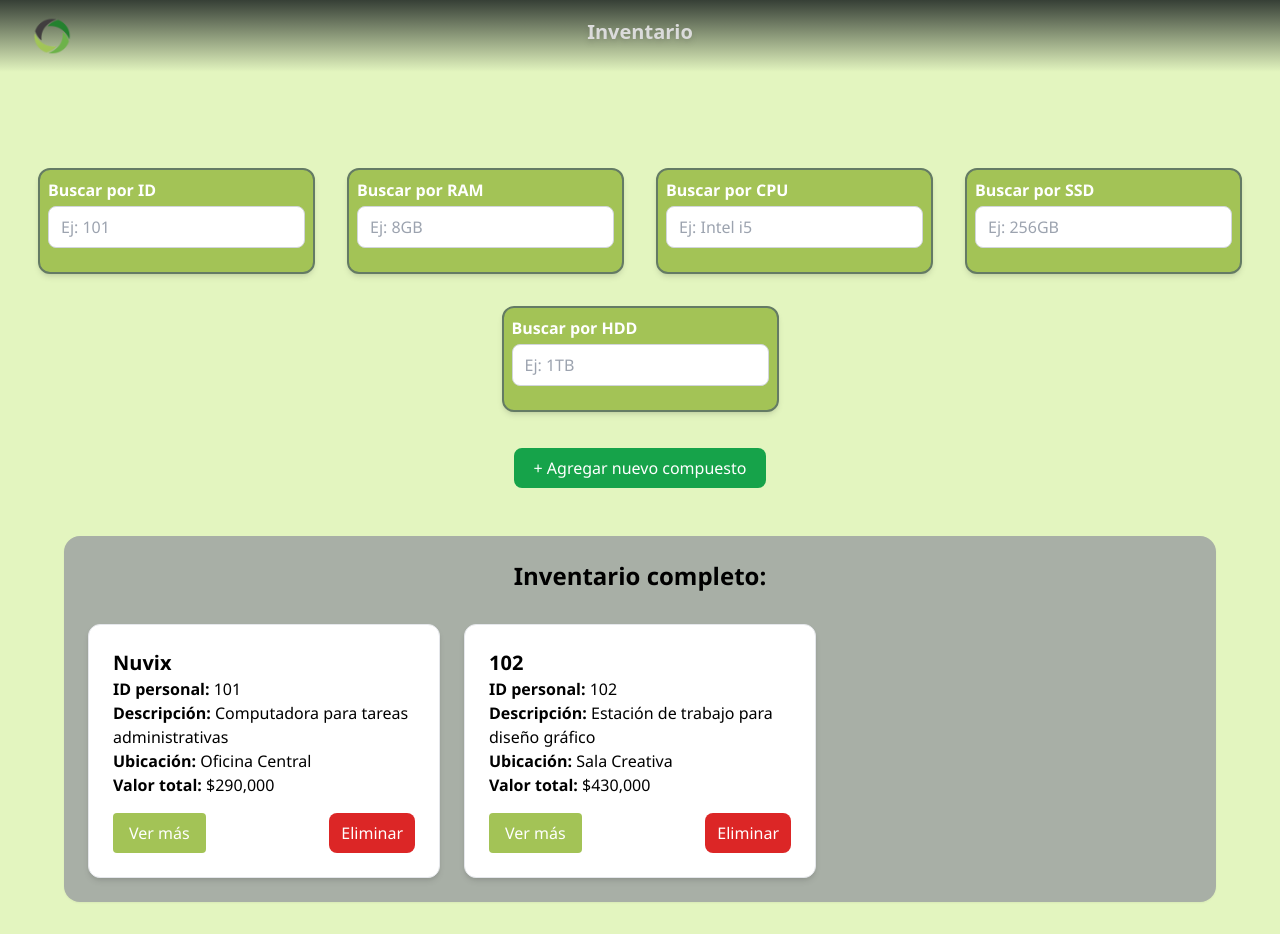
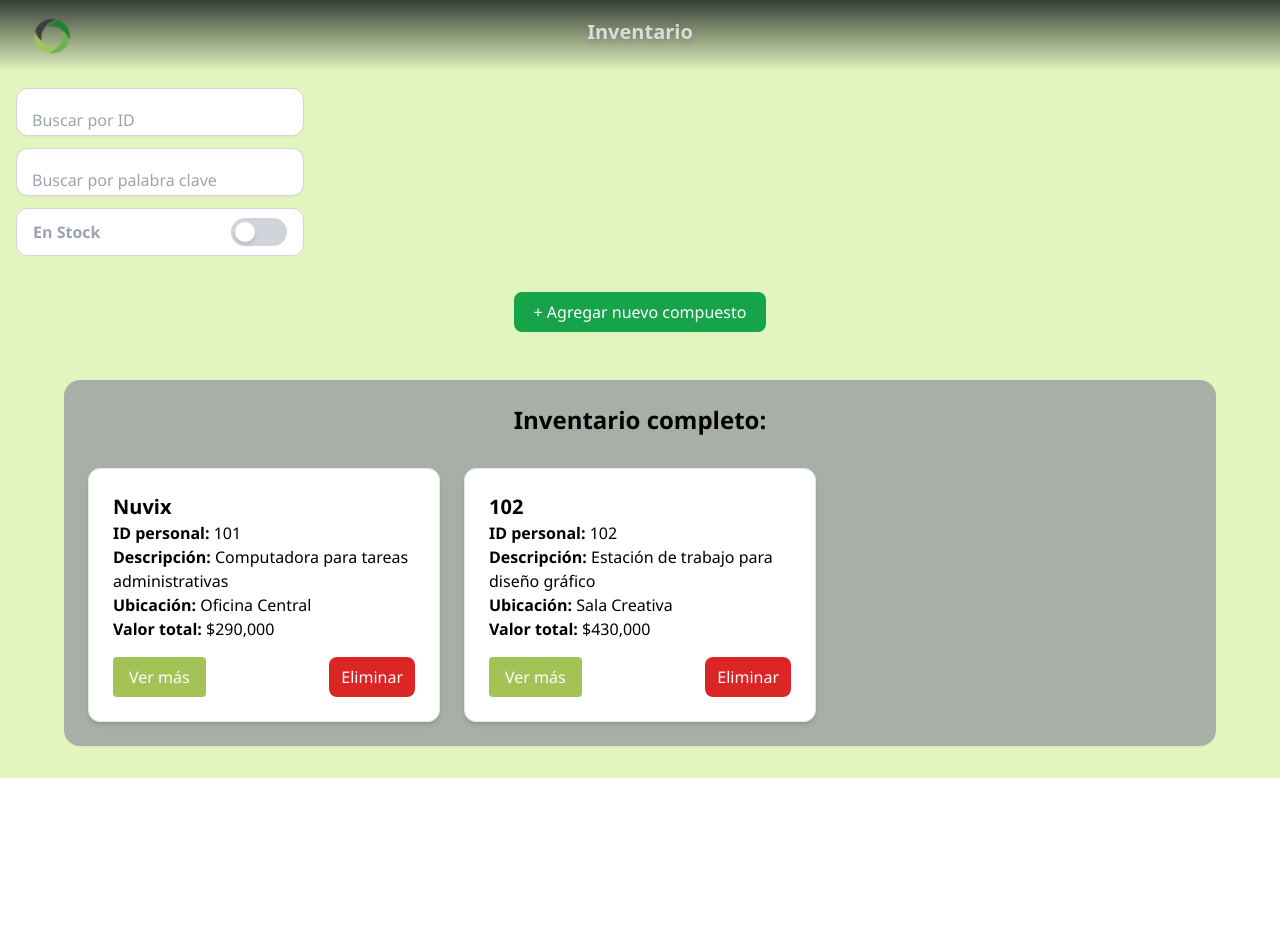
Before and after one commit to Milialvarez/inventory-manager, an Angular app in the folder inventory-front/: page /inventario in a window 1280 px wide. After the commit the page ends 800 px from the top, so only its background shows below. Built offline with nearby package versions, Linux system fonts and the light colour scheme.

Commit message:
refactorizo los filtros y su disposición y añado filtro toggle de stock

```diff
--- a/inventory-front/src/app/filter-panel/filter-panel.component.html
+++ b/inventory-front/src/app/filter-panel/filter-panel.component.html
@@ -1,51 +1,28 @@
-<div class="flex flex-wrap justify-center items-center gap-8 pt-24">
-  <div class="bg-primary p-2 rounded-xl shadow-md border-2 border-secondary_dark">
-    <app-inventory-filters
-      label="Buscar por ID"
-      placeholder="Ej: 101"
-      filterKey="id"
-      [value]="filters['id']"
-      (valueChange)="handleFilterChange($event)">
-    </app-inventory-filters>
-  </div>
+<div class="flex flex-col items-start gap-3 pt-4 ml-4">
+  <app-inventory-filters
+  label="Buscar por ID"
+  placeholder="Ej: 101"
+  [filterKey]="'id'"
+  [value]="filters['id']?.toString() || ''"
+  (valueChange)="handleFilterChange($event)"
+></app-inventory-filters>
 
-  <div class="bg-primary p-2 rounded-xl shadow-md border-2 border-secondary_dark">
-    <app-inventory-filters
-      label="Buscar por RAM"
-      placeholder="Ej: 8GB"
-      filterKey="ram"
-      [value]="filters['ram']"
-      (valueChange)="handleFilterChange($event)">
-    </app-inventory-filters>
-  </div>
 
-  <div class="bg-primary p-2 rounded-xl shadow-md border-2 border-secondary_dark">
-    <app-inventory-filters
-      label="Buscar por CPU"
-      placeholder="Ej: Intel i5"
-      filterKey="cpu"
-      [value]="filters['cpu']"
-      (valueChange)="handleFilterChange($event)">
-    </app-inventory-filters>
-  </div>
 
-  <div class="bg-primary p-2 rounded-xl shadow-md border-2 border-secondary_dark">
-    <app-inventory-filters
-      label="Buscar por SSD"
-      placeholder="Ej: 256GB"
-      filterKey="ssd"
-      [value]="filters['ssd']"
-      (valueChange)="handleFilterChange($event)">
-    </app-inventory-filters>
-  </div>
+<app-inventory-filters
+  label="Buscar por palabra clave"
+  placeholder="Ej: CPU, RAM, SSD"
+  [filterKey]="'descripcion'"
+  [value]="filters['descripcion']?.toString() || ''"
+  (valueChange)="handleFilterChange($event)"
+></app-inventory-filters>
 
-  <div class="bg-primary p-2 rounded-xl shadow-md border-2 border-secondary_dark">
-    <app-inventory-filters
-      label="Buscar por HDD"
-      placeholder="Ej: 1TB"
-      filterKey="hdd"
-      [value]="filters['hdd']"
-      (valueChange)="handleFilterChange($event)">
-    </app-inventory-filters>
-  </div>
+
+
+ <app-inventory-toggle-filter
+  [value]="!!filters['stock']"
+  (valueChange)="handleFilterChange({ key: 'stock', value: $event })"
+></app-inventory-toggle-filter>
+
+
 </div>
--- a/inventory-front/src/app/filter-panel/filter-panel.component.ts
+++ b/inventory-front/src/app/filter-panel/filter-panel.component.ts
@@ -1,24 +1,36 @@
 import { Component } from '@angular/core';
 import { InventoryFiltersComponent } from "../inventory-filters/inventory-filters.component";
+import { InventoryToggleFilterComponent } from "../inventory-toggle-filter/inventory-toggle-filter.component";
 
 @Component({
   selector: 'app-filter-panel',
-  imports: [InventoryFiltersComponent],
+  imports: [InventoryFiltersComponent, InventoryToggleFilterComponent],
   templateUrl: './filter-panel.component.html',
   styleUrl: './filter-panel.component.scss'
 })
 export class FilterPanelComponent {
-  filters: { [key: string]: string } = {
+ filters: { [key: string]: string | boolean } = {
   id: '',
   ram: '',
   cpu: '',
   ssd: '',
   hdd: '',
+  stock: false,
+  descripcion: ''  // clave para búsqueda libre
 };
 
-handleFilterChange(event: { key: string; value: string }) {
-  this.filters[event.key] = event.value;
-  // Podés llamar al service de búsqueda o filtrar localmente
+
+handleFilterChange(event: { key: string; value: string | boolean }) {
+  if (event.key === 'stock') {
+    // Aseguramos que el valor de stock sea booleano
+    this.filters[event.key] = Boolean(event.value);
+  } else {
+    // Para los otros filtros, guardamos como string
+    this.filters[event.key] = String(event.value);
+  }
+
+  // Acá podés llamar al service o filtrar localmente según this.filters
 }
 
+
 }
--- a/inventory-front/src/app/inventory-filters/inventory-filters.component.html
+++ b/inventory-front/src/app/inventory-filters/inventory-filters.component.html
@@ -1,10 +1,21 @@
-<div class="mb-4">
-  <label class="text-white font-bold mb-1 block">{{ label }}</label>
+<div class="relative w-72 h-12">
   <input
     type="text"
-    class="w-full px-3 py-2 border border-gray-300 rounded-lg text-black"
+    id="{{ label }}"
+    class="peer w-full rounded-xl px-4 pt-6 pb-2 bg-white text-gray-900 placeholder-transparent
+           border border-gray-300 shadow-sm
+           focus:outline-none focus:ring-2 focus:ring-green-400 focus:border-green-400
+           transition-all duration-300 h-full"
     [placeholder]="placeholder"
     [value]="value"
     (input)="onInputChange($event)"
   />
+  <label
+    for="{{ label }}"
+    class="absolute left-4 top-3 text-gray-500 text-sm transition-all peer-placeholder-shown:top-5
+           peer-placeholder-shown:text-gray-400 peer-placeholder-shown:text-base
+           peer-focus:top-3 peer-focus:text-green-600 peer-focus:text-sm cursor-text select-none"
+  >
+    {{ label }}
+  </label>
 </div>
--- a/inventory-front/src/app/inventory-filters/inventory-filters.component.ts
+++ b/inventory-front/src/app/inventory-filters/inventory-filters.component.ts
@@ -13,8 +13,10 @@ export class InventoryFiltersComponent {
   @Input() value: string = '';
   @Output() valueChange = new EventEmitter<{ key: string, value: string }>();
 
-  onInputChange(event: Event) {
-    const input = event.target as HTMLInputElement;
-    this.valueChange.emit({ key: this.filterKey, value: input.value });
-  }
+  // cuando detectás cambio en input
+onInputChange(event: Event) {
+  const value = (event.target as HTMLInputElement).value;
+  this.valueChange.emit({ key: this.filterKey, value });
 }
+
+}
--- /dev/null
+++ b/inventory-front/src/app/inventory-toggle-filter/inventory-toggle-filter.component.html
@@ -0,0 +1,16 @@
+<div
+  class="flex items-center justify-between cursor-pointer select-none bg-white p-3 px-4 rounded-xl border border-gray-300 w-72 h-12"
+  (click)="toggle()"
+>
+  <label class="text-gray-400 font-semibold select-none">En Stock</label>
+
+  <div
+    class="w-14 h-7 rounded-full relative transition-colors duration-300"
+    [ngClass]="value ? 'bg-green-500' : 'bg-gray-300'"
+  >
+    <span
+      class="block w-5 h-5 bg-white rounded-full shadow-md absolute top-1 left-1 transition-transform duration-300"
+      [style.transform]="value ? 'translateX(28px)' : 'translateX(0)'"
+    ></span>
+  </div>
+</div>
--- /dev/null
+++ b/inventory-front/src/app/inventory-toggle-filter/inventory-toggle-filter.component.ts
@@ -0,0 +1,18 @@
+import { CommonModule } from '@angular/common';
+import { Component, EventEmitter, Input, Output } from '@angular/core';
+
+@Component({
+  selector: 'app-inventory-toggle-filter',
+  templateUrl: './inventory-toggle-filter.component.html',
+  styleUrls: [],
+  imports: [CommonModule]
+})
+export class InventoryToggleFilterComponent {
+  @Input() value: boolean = false;
+  @Output() valueChange = new EventEmitter<boolean>();
+
+  toggle() {
+    this.value = !this.value;
+    this.valueChange.emit(this.value);
+  }
+}
```
Also changed, not shown: inventory-front/src/app/inventory-toggle-filter/inventory-toggle-filter.component.scss (added), 1 other file (tests, documents, lock files or other folders).
